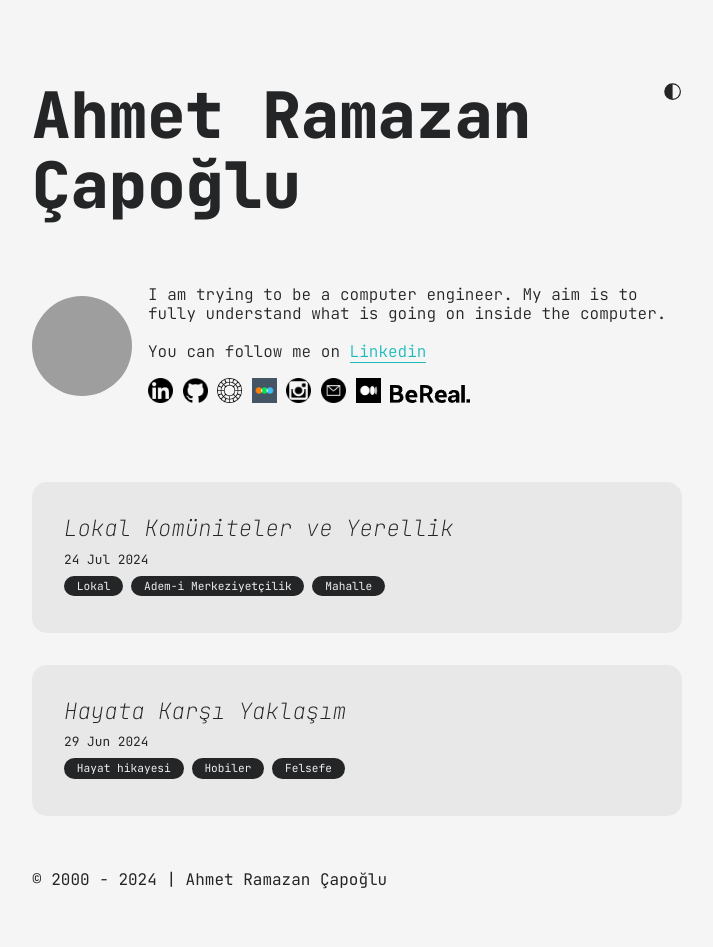
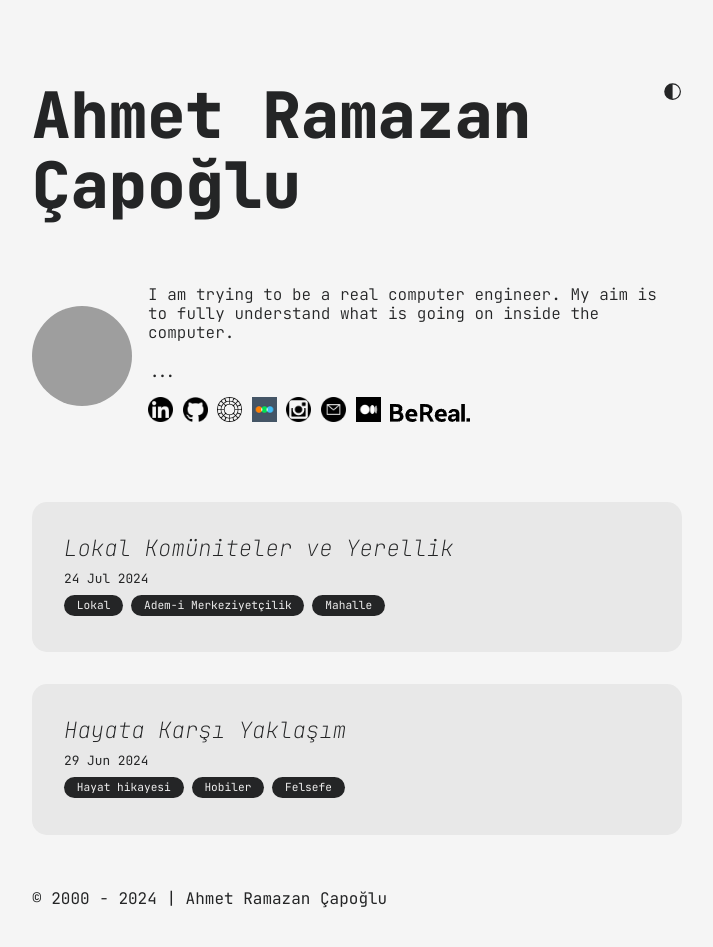
Before and after one commit to cap-oglu/cap-oglu.github.io, a Jekyll site: the page built from index.md, in a window 1280 px wide, cut to the strip 0-963 px from the top of the page. Shown: the top 947 px of the strip, without its empty margins (283-996 px from the left). Built offline with Jekyll 4.4.1, drawn with Linux system fonts in a browser that asks for light colours; grey boxes are pictures that could not be loaded.

Commit message:
get back

```diff
--- a/_data/author.yml
+++ b/_data/author.yml
@@ -2,11 +2,11 @@ name: Ahmet Ramazan Çapoğlu
 dp: https://avatars.githubusercontent.com/u/52932954?v=4
 description: "
   <p>
-    I am trying to be a computer engineer. My aim is to fully understand what is going on inside the computer.
+    I am trying to be a real computer engineer. My aim is to fully understand what is going on inside the computer.
   </p>
   <br/>
   <p>
-    You can follow me on <a href='https://www.linkedin.com/in/ahmet-ramazan-capoglu' target='_blank'>Linkedin</a>
+    ...
   </P>
 "
 email: ahmetramazancapoglu@gmail.com
```
Also changed, not shown: 1 other file.
